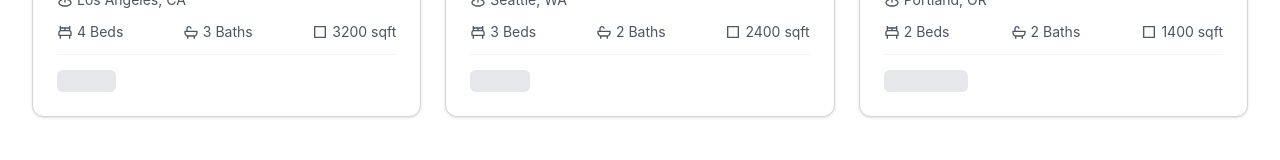
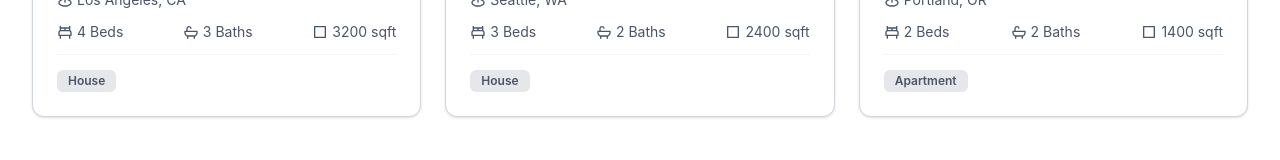
Before and after one commit to meherfrioui2025/rent-fe, a React (Vite) app: page / in a window 1280 px wide. Shown: the part 1039-1199 px from the top of the page. Built offline with nearby package versions, Linux system fonts and the light colour scheme.

Commit message:
style: fix text-color for badge component

```diff
--- a/src/components/UI/Badge.tsx
+++ b/src/components/UI/Badge.tsx
@@ -9,10 +9,10 @@ const BADGE_VARIANTS: Record<BadgeVariant, string> = {
   default:
     "border-transparent bg-blue-300 text-blue-300 shadow hover:bg-blue-300/80",
   secondary:
-    "border-transparent bg-gray-200 text-gray-200 hover:bg-gray-200/80",
+    "border-transparent bg-gray-200 text-gray-600 hover:bg-gray-200/80",
   destructive:
     "border-transparent bg-destructive text-destructive shadow hover:bg-destructive/80",
-  outline: "text-gray-600 border-gray-200 hover:bg-gray-100",
+  outline: "text-gray-900 border-gray-200 hover:bg-gray-100",
 };
 
 interface BadgeProps extends React.HTMLAttributes<HTMLDivElement> {
```
